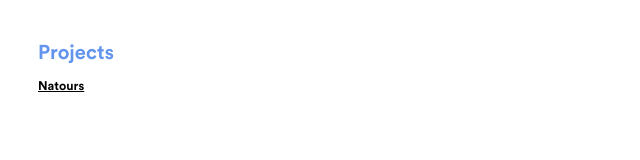
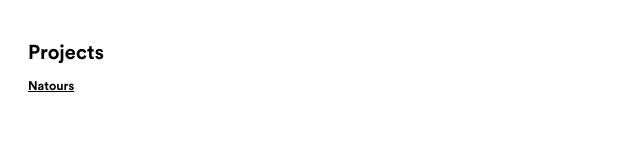
Before and after one commit to RajatMathew/css-experiments, a plain HTML site: page index.html in a window 1280 px wide. Shown: the whole page, without its empty margins (0-640 px from the left). Drawn offline with Linux system fonts and the light colour scheme.

Commit message:
Update style.css

```diff
--- a/style.css
+++ b/style.css
@@ -7,7 +7,7 @@ html {
   font-size: 62.5%;
 }
 .pd-l-30 {
-  padding-left: 3rem;
+  padding-left: 2rem;
   padding-top: 2rem;
 }
 
@@ -20,7 +20,3 @@ a {
   color: black;
   font-size: 125%;
 }
-
-h1 {
-  color: cornflowerblue;
-}
```
